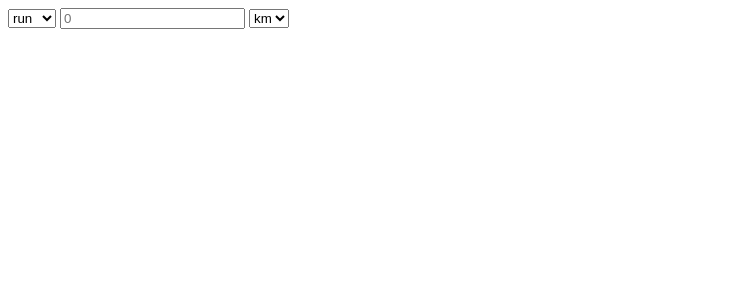
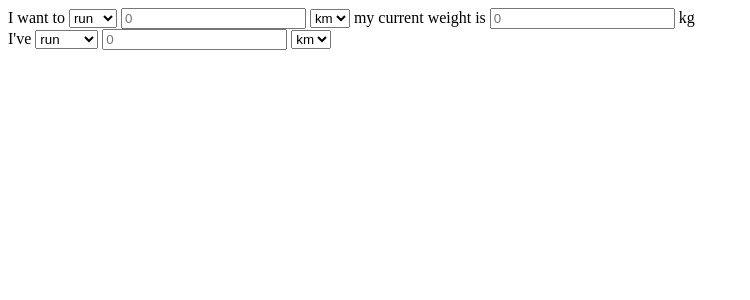
Before and after one commit to Rillus/training, a CodeIgniter app: page / in a window 1280 px wide. Shown: the top 300 px of the page, without its empty margins (0-750 px from the left). Run offline with CodeIgniter, Linux system fonts and the light colour scheme; some libraries are stand-ins or nearby versions.

Commit message:
Update goal set/update html

```diff
--- a/application/views/add_goal.php
+++ b/application/views/add_goal.php
@@ -6,16 +6,39 @@
 </head>
 <body>
 
-<form>
-	<select name="type">
-		<option>run</option>
-		<option>lose</option>
-		<option>gain</option>
+<form id="goal_set">
+	I want to
+	<select name="action">
+		<option value="run">run</option>
+		<option value="lose">lose</option>
+		<option value="gain">gain</option>
 	</select>
 	<input type="text" name="amount" placeholder="0">
 	<select>
-		<option>km</option>
-		<option>kg</option>
+		<option value="run_unit">km</option>
+		<option value="gain_unit">kg</option>
+		<option value="lose_unit">kg</option>
+	</select>
+
+	<?php if (type == "run"){ ?>
+		in <input type="text" name="run_time" placeholder="0"> minutes
+	<?php } else { ?>
+		my current weight is <input type="text" name="gain_lose_weight" placeholder="0"> kg
+	<?php } ?>
+</form>
+
+<form id="goal_update">
+	I've
+	<select name="action">
+		<option value="run">run</option>
+		<option value="lose">lost</option>
+		<option value="gain">gained</option>
+	</select>
+	<input type="text" name="amount" placeholder="0">
+	<select>
+		<option value="run_unit">km</option>
+		<option value="gain_unit">kg</option>
+		<option value="lose_unit">kg</option>
 	</select>
 
 	<?php if (type == "run"){ ?>
```
